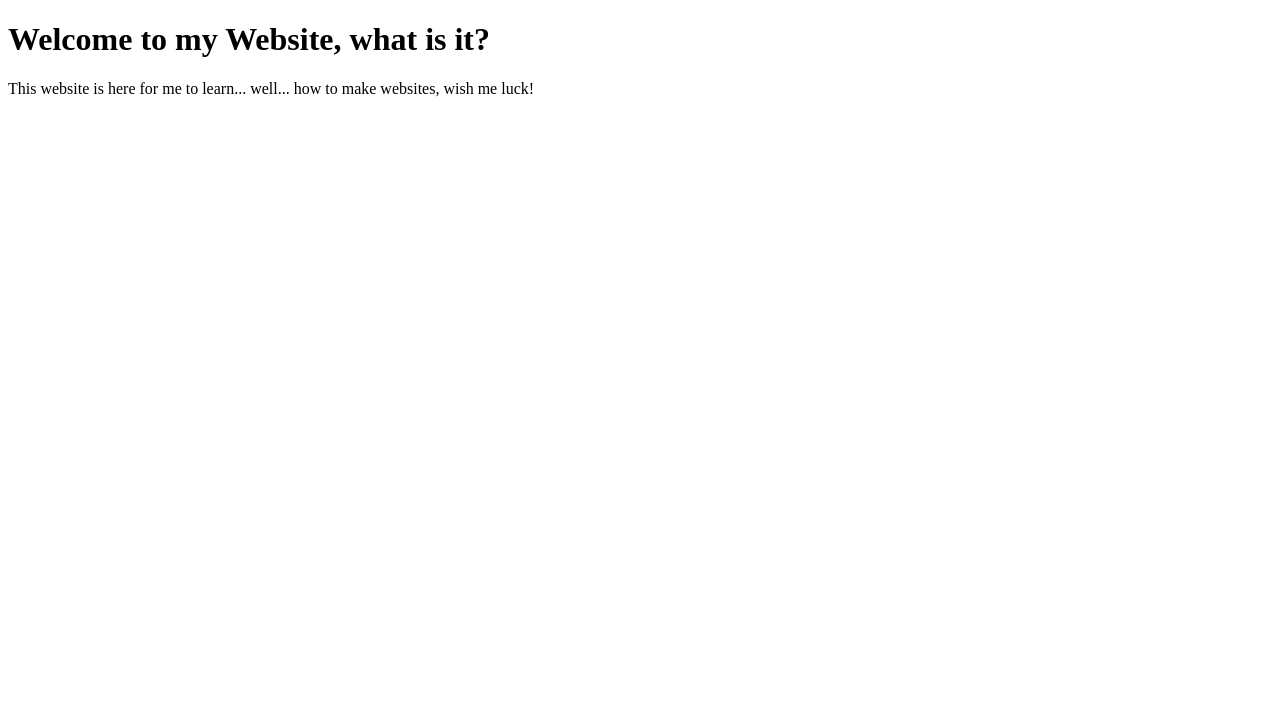
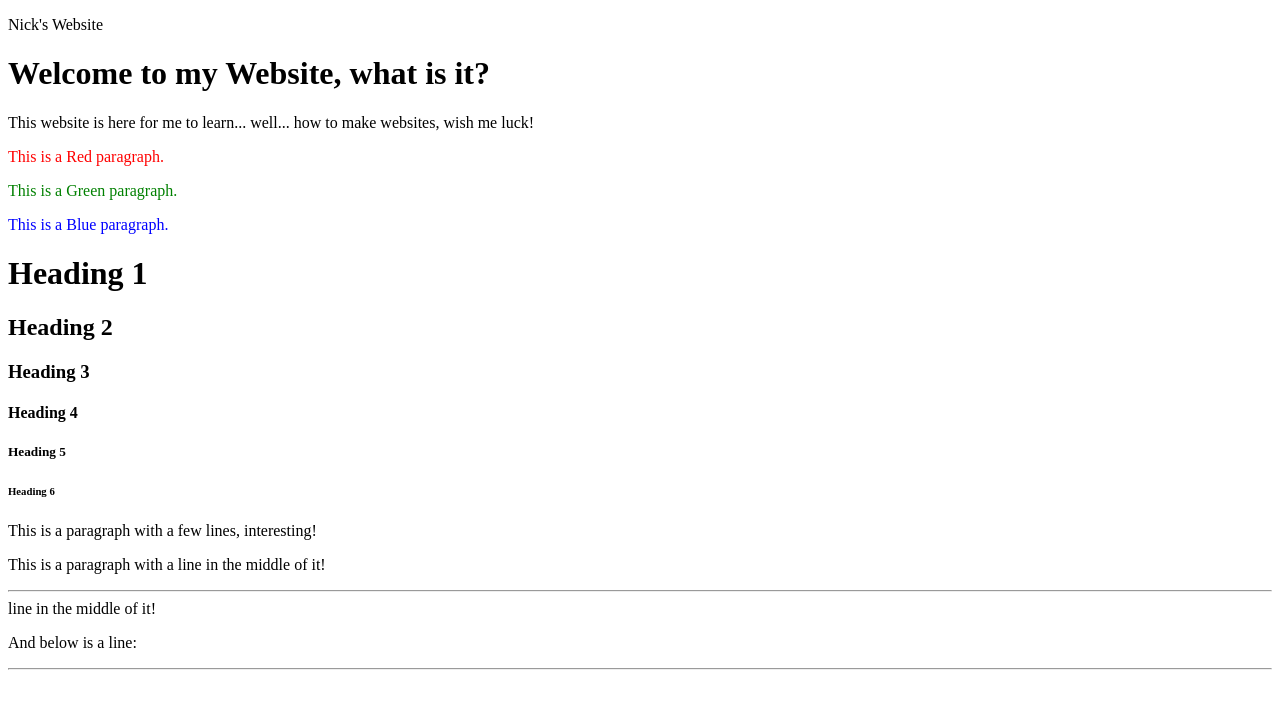
Before and after one commit to NDM1574/ndm1574.pages, a plain HTML site: page index.html in a window 1280 px wide. Drawn offline with Linux system fonts and the light colour scheme.

Commit message:
Update index.html

```diff
--- a/index.html
+++ b/index.html
@@ -1,11 +1,36 @@
 <!DOCTYPE html>
-<html>
+<html lang="en-US">
 <body>
 
-<title>Nicholas' Website</title>
+<p title="I'm a tooltip">Nick's Website</p>
 
 <h1>Welcome to my Website, what is it?</h1>
 <p>This website is here for me to learn... well... how to make websites, wish me luck!</p>
 
+<p style="color:red;">This is a Red paragraph.</p>
+<p style="color:green;">This is a Green paragraph.</p>
+<p style="color:blue;">This is a Blue paragraph.</p>
+
+<h1>Heading 1</h1>
+<h2>Heading 2</h2>
+<h3>Heading 3</h3>
+<h4>Heading 4</h4>
+<h5>Heading 5</h5>
+<h6>Heading 6</h6>
+
+<p>
+This is a paragraph with a few lines,
+interesting!
+</p>
+
+<p>
+This is a paragraph with a line in the middle of it!
+<hr>
+line in the middle of it!
+</p>
+
+<p>And below is a line:</p>
+<hr>
+
 </body>
 </html>
```
